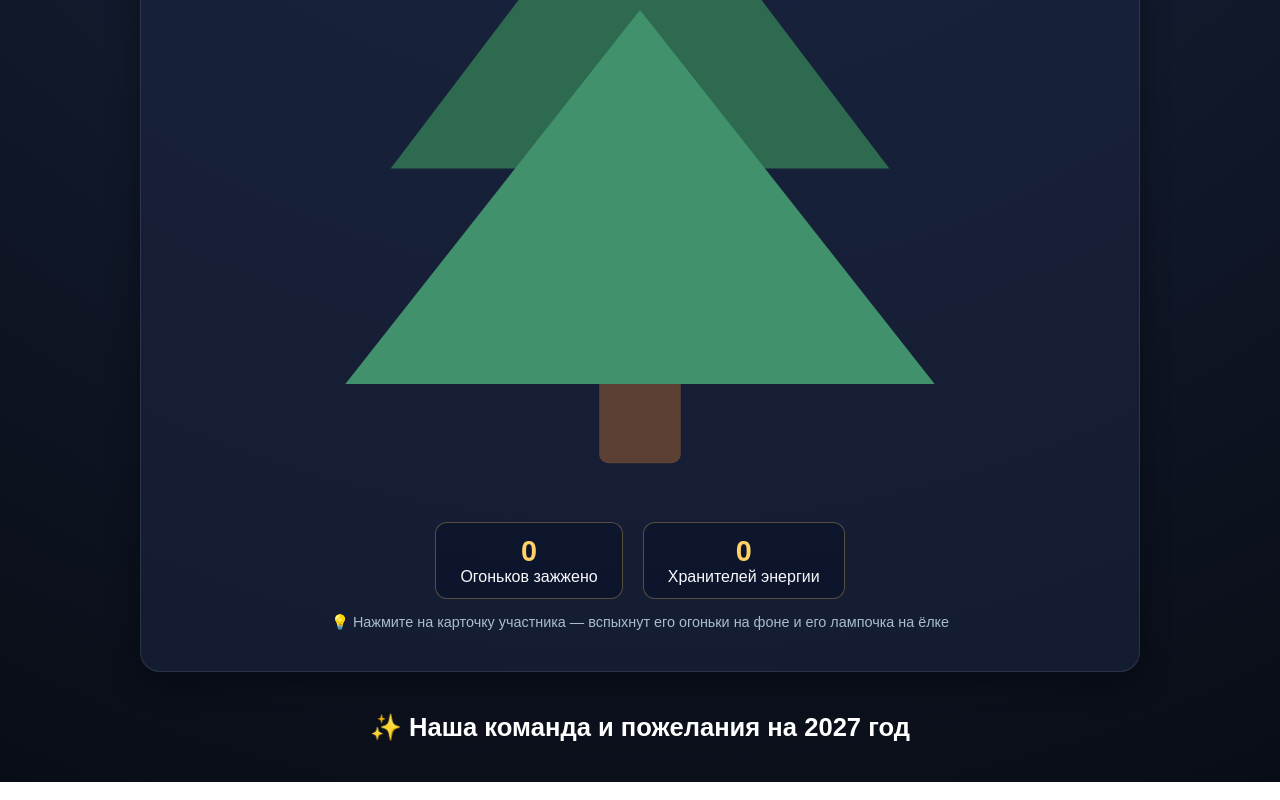
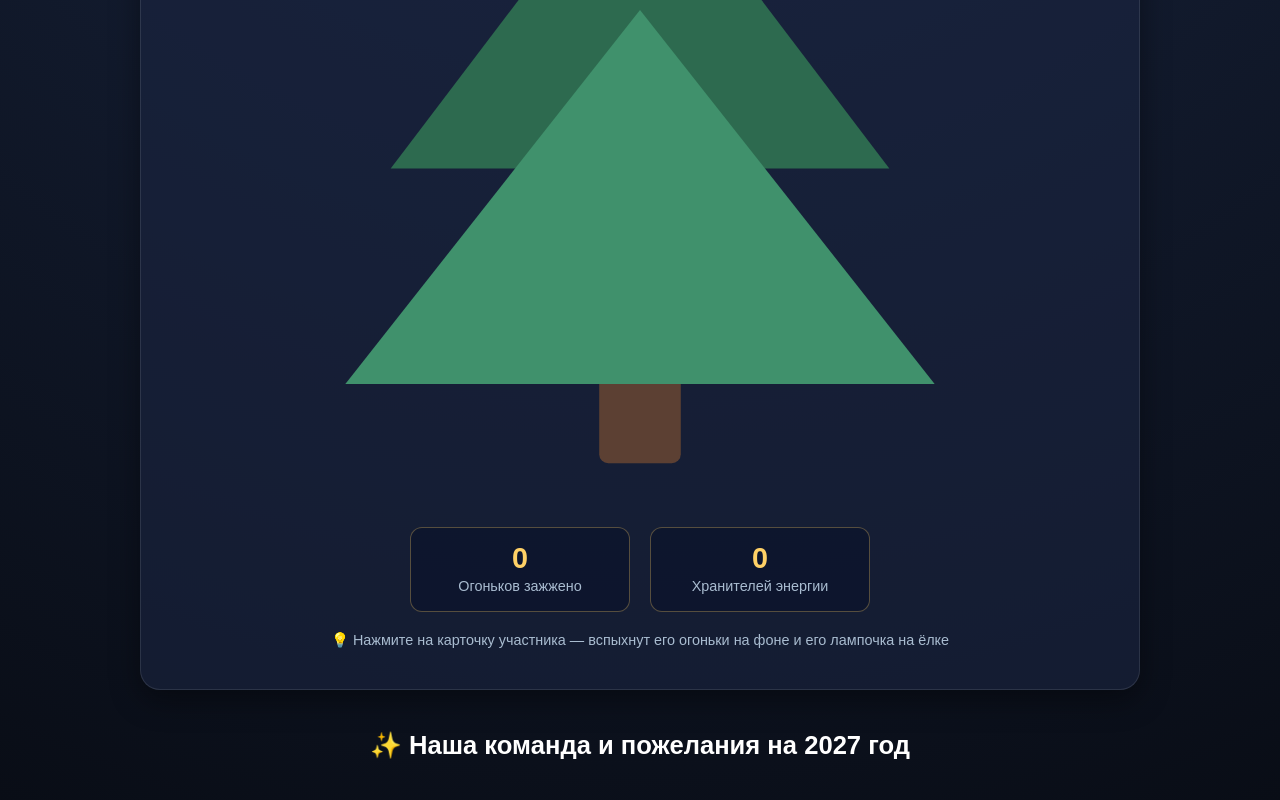
Before and after one commit to smodyanov/girlyanda-2027, a plain HTML site: page index.html in a window 1280 px wide. Shown: the part 617-1417 px from the top of the page. Drawn offline with Linux system fonts and the light colour scheme; no server answers.

Commit message:
Update index.html

```diff
--- a/index.html
+++ b/index.html
@@ -23,20 +23,35 @@ h1{font-size:2.2rem;margin-bottom:5px;color:#ffd166;text-shadow:0 0 15px rgba(25
 .tree-svg{position:absolute;top:0;left:0;width:100%;height:100%;z-index:1}
 
 /* Мелкие огоньки */
-.mini-bulb{position:absolute;width:5px;height:5px;border-radius:50%;transform:translate(-50%,-50%);transition:transform .3s,opacity .3s;cursor:pointer;z-index:0;pointer-events:auto}
+.mini-bulb{position:absolute;width:8px;height:8px;border-radius:50%;transform:translate(-50%,-50%);transition:transform .3s,opacity .3s;cursor:pointer;z-index:0;pointer-events:auto}
 .mini-bulb.dimmed{opacity:.08!important;animation:none!important}
-.mini-bulb.highlighted{transform:translate(-50%,-50%) scale(2.2);z-index:3}
+.mini-bulb.highlighted{transform:translate(-50%,-50%) scale(1.8);z-index:3}
 
 /* Крупные лампочки на ёлке */
 .tree-bulb{position:absolute;border-radius:50%;transform:translate(-50%,-50%);transition:transform .3s,box-shadow .3s;cursor:pointer;z-index:2;animation:twinkle 2.5s infinite alternate}
 .tree-bulb.dimmed{opacity:.25!important;animation:none}
 .tree-bulb.highlighted{transform:translate(-50%,-50%) scale(1.35);z-index:5}
-@keyframes twinkle{0%{opacity:.85;filter:brightness(1)}100%{opacity:1;filter:brightness(1.35)}}
+@keyframes twinkle{0%{opacity:.85;filter:brightness(1)}100%{opacity:1;filter:brightness(1.5)}}
 
-.stats-bar{display:flex;justify-content:center;gap:20px;margin-top:20px;flex-wrap:wrap}
-.stat-box{background:rgba(11,19,43,.7);padding:12px 24px;border-radius:12px;border:1px solid rgba(255,209,102,.3);min-width:160px}
-.stat-number{font-size:1.8rem;font-weight:bold;color:#ffd166}
-.filter-hint{margin-top:15px;font-size:.9rem;color:#a9bcd0}
+/* Исправленный блок статистики */
+.stats-bar{display:flex;justify-content:center;gap:20px;margin-top:25px;flex-wrap:wrap}
+.stat-box{
+  flex:1 1 160px;
+  max-width:220px;
+  background:rgba(11,19,43,.7);
+  padding:15px 10px;
+  border-radius:12px;
+  border:1px solid rgba(255,209,102,.3);
+  display:flex;
+  flex-direction:column;
+  justify-content:center;
+  align-items:center;
+  gap:4px;
+}
+.stat-number{font-size:1.8rem;font-weight:bold;color:#ffd166;line-height:1.1}
+.stat-label{font-size:0.9rem;color:#a9bcd0;line-height:1.2}
+
+.filter-hint{margin-top:20px;font-size:.9rem;color:#a9bcd0}
 .reset-btn{display:none;margin:12px auto 0;background:#ffd166;color:#0b132b;border:none;padding:8px 18px;border-radius:20px;font-weight:bold;cursor:pointer;font-size:.9rem}
 
 .section-title{font-size:1.6rem;margin:40px 0 20px;color:#fff}
@@ -76,9 +91,16 @@ h1{font-size:2.2rem;margin-bottom:5px;color:#ffd166;text-shadow:0 0 15px rgba(25
       </div>
     </div>
   </div>
+  <!-- Исправленный HTML статистики -->
   <div class="stats-bar">
-    <div class="stat-box"><div class="stat-number" id="total-bulbs">0</div><div>Огоньков зажжено</div></div>
-    <div class="stat-box"><div class="stat-number" id="team-count">0</div><div>Хранителей энергии</div></div>
+    <div class="stat-box">
+      <div class="stat-number" id="total-bulbs">0</div>
+      <div class="stat-label">Огоньков зажжено</div>
+    </div>
+    <div class="stat-box">
+      <div class="stat-number" id="team-count">0</div>
+      <div class="stat-label">Хранителей энергии</div>
+    </div>
   </div>
   <div class="filter-hint">💡 Нажмите на карточку участника — вспыхнут его огоньки на фоне и его лампочка на ёлке</div>
   <button class="reset-btn" id="reset-filter">Показать все огоньки</button>
@@ -113,7 +135,6 @@ function parseCSV(text) {
   return rows;
 }
 
-/* ---------- Загрузка CSV ---------- */
 async function fetchSheetText() {
   var enc = encodeURIComponent(SHEET_URL);
   var sources = [
@@ -198,8 +219,8 @@ function draw(data) {
   });
   allBulbs.sort(function(){ return Math.random() - 0.5; });
 
-  /* --- ТОЛЬКО ГОРИЗОНТАЛЬНЫЕ НИТИ с провисанием --- */
-  var H_WIRES = 14;
+  /* --- ГОРИЗОНТАЛЬНЫЕ НИТИ (20 штук) --- */
+  var H_WIRES = 20;
   var PADDING = 2;
   var SAG = 2.0;
 
@@ -215,11 +236,9 @@ function draw(data) {
   wireSvg.style.overflow = "visible";
   bg.appendChild(wireSvg);
 
-  // Массив нитей: { y, sag } — y базовой линии и величина провисания
   var wires = [];
   for (var h = 0; h < H_WIRES; h++) {
     var y = PADDING + (h / (H_WIRES - 1)) * (100 - 2 * PADDING);
-    // Небольшая случайная вариация провисания для «живости»
     var sag = SAG * (0.7 + Math.random() * 0.6);
     wires.push({ y: y, sag: sag });
 
@@ -233,9 +252,6 @@ function draw(data) {
   }
 
   /* --- Распределяем огоньки ПО НИТЯМ --- */
-  // Каждый огонёк попадает на конкретную нить в случайную точку вдоль неё.
-  // y вычисляется по той же параболе, что и сама нить — поэтому огонёк
-  // всегда лежит точно на проводе.
   var perWire = Math.ceil(allBulbs.length / H_WIRES);
   var bulbIdx = 0;
 
@@ -247,14 +263,10 @@ function draw(data) {
     for (var k = 0; k < countHere; k++) {
       var b = allBulbs[bulbIdx++];
 
-      // t — позиция вдоль нити от 0 до 1 (с небольшим отступом от краёв)
-      var t = (k + 0.5 + (Math.random() - 0.5) * 0.6) / countHere;
-      t = Math.max(0.02, Math.min(0.98, t));
+      // Позиция вдоль нити (строго с равным шагом, чтобы огоньки не слипались)
+      var t = (k + 0.5) / countHere;
 
-      // x в процентах от 0..100 (с учётом PADDING)
       var x = PADDING + t * (100 - 2 * PADDING);
-
-      // y на параболе: в точке t провисание = sag * 4 * t * (1 - t)
       var sagOffset = wire.sag * 4 * t * (1 - t);
       var y = wire.y + sagOffset;
 
@@ -264,9 +276,12 @@ function draw(data) {
       dot.style.left = x + "%";
       dot.style.top = y + "%";
       dot.style.backgroundColor = b.color;
-      dot.style.boxShadow = "0 0 6px " + b.color;
-      if (Math.random() < 0.15) {
-        dot.style.animation = "twinkle " + (2 + Math.random() * 1.5) + "s infinite alternate";
+      // Усиленное свечение (яркая тень)
+      dot.style.boxShadow = "0 0 10px " + b.color + ", 0 0 20px " + b.color;
+
+      // Яркий блеск
+      if (Math.random() < 0.3) {
+        dot.style.animation = "twinkle " + (1.5 + Math.random() * 1.5) + "s infinite alternate";
         dot.style.animationDelay = (Math.random() * 2) + "s";
         dot.style.willChange = "opacity, filter";
       }
@@ -308,7 +323,7 @@ function draw(data) {
       el.style.width = size + "px";
       el.style.height = size + "px";
       el.style.background = m.color;
-      el.style.boxShadow = "0 0 12px " + m.color + ", 0 0 24px " + m.color;
+      el.style.boxShadow = "0 0 15px " + m.color + ", 0 0 30px " + m.color;
       el.title = m.name + " • " + m.bulbs + " огоньков";
       el.style.animationDelay = (Math.random() * 2) + "s";
       el.addEventListener("click", function(){ highlightMember(m.name, findCard(m.name)); });
@@ -392,7 +407,6 @@ async function loadAndRender() {
       draw(data);
     }
   } catch (e) {
-    // если данные уже показаны (из кэша или прошлого раза) — НЕ показываем ошибку
     if (!lastDataHash) {
       document.getElementById("loading").style.display = "block";
       document.getElementById("loading").innerText = "😔 Не удалось зажечь огоньки. Попробуйте обновить страницу.";
@@ -402,9 +416,7 @@ async function loadAndRender() {
   }
 }
 
-/* Автообновление: только когда вкладка активна, раз в 10 минут */
 var refreshTimer = null;
-
 function startAutoRefresh() {
   if (refreshTimer) return;
   refreshTimer = setInterval(loadAndRender, 10 * 60 * 1000);
```
